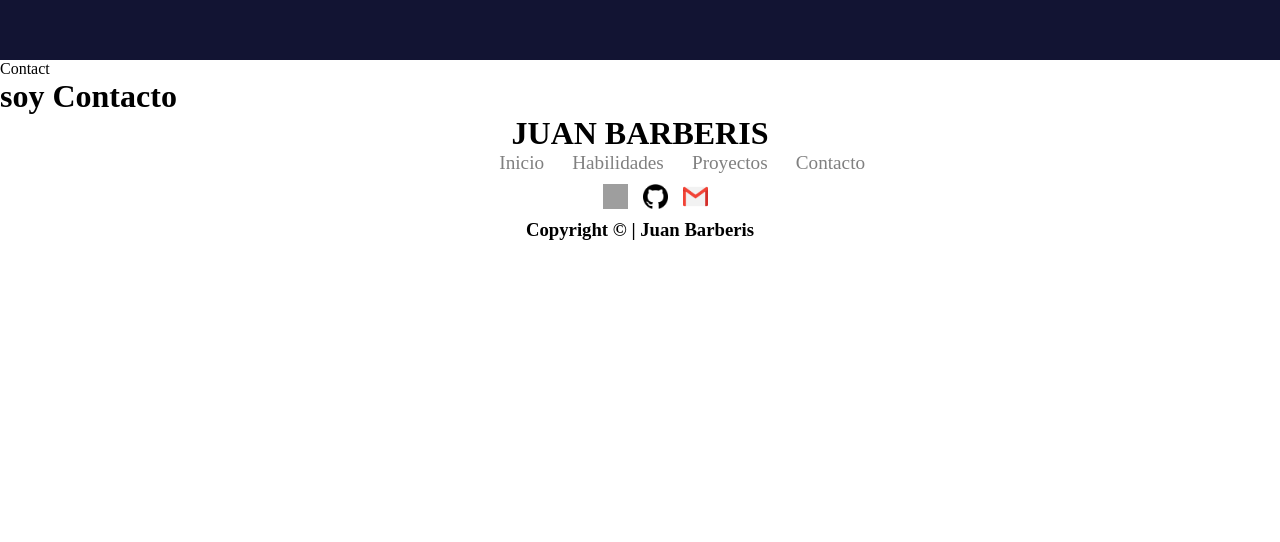
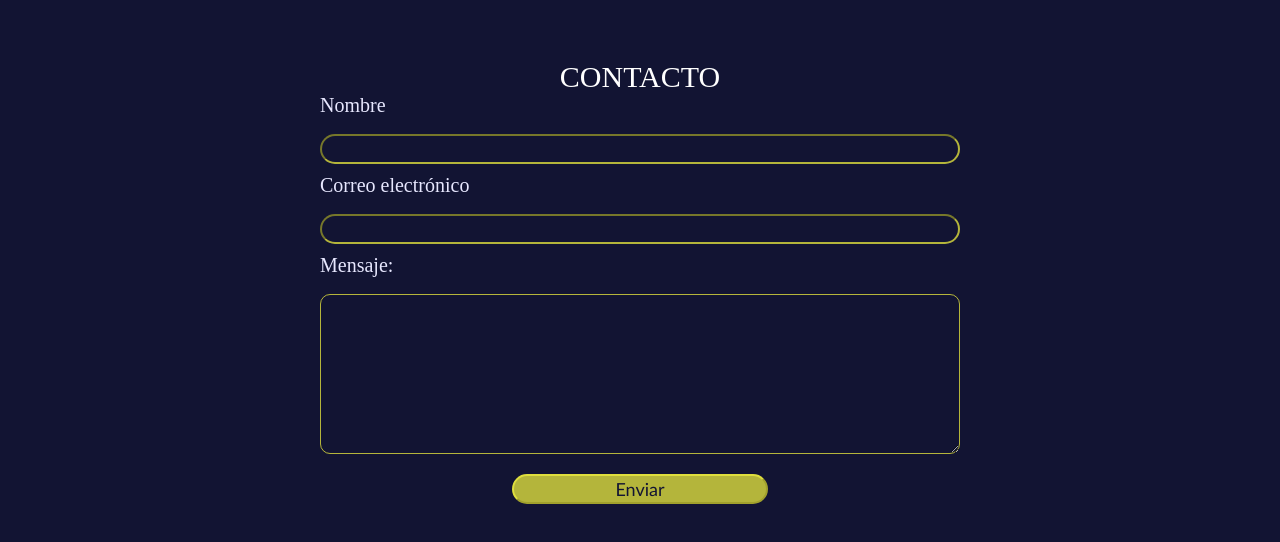
Before and after one commit to JuanBarberis/portfolio, a React (Create React App) app: page / in a window 1280 px wide. Shown: the part 2100-2642 px from the top of the page. Before the commit the page ends 2375 px from the top, so only its background shows below. Built offline with nearby package versions, Linux system fonts and the light colour scheme; grey boxes are pictures that could not be loaded; a web font is replaced by a local one.

Commit message:
form listo

```diff
--- a/src/pages/Contact/Contact.jsx
+++ b/src/pages/Contact/Contact.jsx
@@ -1,10 +1,37 @@
-import React from 'react'
+import React, { useState } from 'react'
+import './contact.css'
 
 function Contact() {
+  const [data, setData] = useState({
+    name: '',
+    mail: '',
+    message: '',
+  })
+  console.log(data)
+  const handleChange = (e) => {
+    setData({
+      ...data,
+      [e.target.name]: e.target.value
+    })
+  }
+
   return (
     <>
-      <div id='contact'>Contact</div>
-      <h1> soy Contacto</h1>
+      <div id='contact' >
+        <h1 className='contact-title'>CONTACTO</h1>
+        <form className='form-contacto' action="https://formsubmit.co/6d4a06dc809795eb8671e9f32e82bd1e" method="POST"  >
+          <label className='label-form' for="name">Nombre</label>
+          <input className='input-form' type="text" id="name" name="name" value={data.name} onChange={handleChange} />
+          <label className='label-form' for="mail">Correo electrónico</label>
+          <input className='input-form' type="email" id="mail" name="mail" value={data.mail} onChange={handleChange} />
+          <label className='label-form' for="msg">Mensaje:</label>
+          <textarea className='area-form' id="msg" name="message" value={data.message} onChange={handleChange} />
+          <button className='button-form' type='submit' id='submit'> Enviar</button>
+
+          <input type='hidden' name='_next' value="http://localhost:3000/" />
+          <input type='hidden' name='_captcha' value="false" />
+        </form>
+      </div>
     </>
   )
 }
--- /dev/null
+++ b/src/pages/Contact/contact.css
@@ -0,0 +1,86 @@
+#contact {
+    background-color: rgb(18, 20, 51);
+    min-height: 80vh;
+    width: 100%;
+}
+
+.contact-title {
+    color: white;
+    font-size: 30px;
+    font-weight: 200;
+    text-align: center;
+}
+
+.form-contacto {
+    width: 100%;
+    display: flex;
+    flex-direction: column;
+    align-items: center;
+    gap: 10px;
+}
+
+.input-form {
+    width: 50%;
+    height: 30px;
+    border-radius: 20px;
+    background-color: transparent;
+    border-color: rgba(238, 238, 63, 0.74);
+    color: rgb(231, 231, 254);
+    padding: 5px;
+    font-size: 18px;
+    font-family: 'Gill Sans MT';
+    font-weight: 100;
+
+}
+
+.input-form:focus {
+    border-color: rgb(117, 114, 217);
+    background-color: rgba(238, 238, 63, 0.74);
+    color: rgb(18, 20, 51);
+}
+
+.area-form {
+    width: 50%;
+    height: 20vh;
+    border-radius: 10px;
+    padding: 5px;
+    background-color: transparent;
+    border-color: rgba(238, 238, 63, 0.74);
+    color: rgb(231, 231, 254);
+    font-size: 18px;
+    font-family: 'Gill Sans MT';
+    font-weight: 100;
+}
+
+.area-form:focus {
+    border-color: rgb(117, 114, 217);
+    background-color: rgba(238, 238, 63, 0.74);
+    color: rgb(18, 20, 51);
+}
+
+.label-form {
+    width: 50%;
+    height: 30px;
+    color: rgb(231, 231, 254);
+    font-weight: 300;
+    font-size: 20px;
+}
+
+.button-form {
+    width: 20%;
+    height: 30px;
+    border-radius: 20px;
+    background-color: rgba(238, 238, 63, 0.74);
+    border-color: rgba(238, 238, 63, 0.74);
+    color:  rgb(18, 20, 51);
+    text-align: center;
+    font-size: 18px;
+    font-family: 'Gill Sans MT';
+    font-weight: 100;
+    margin-top: 10px;
+}
+
+.button-form:hover{
+    color: rgb(231, 231, 254);
+
+}
```
